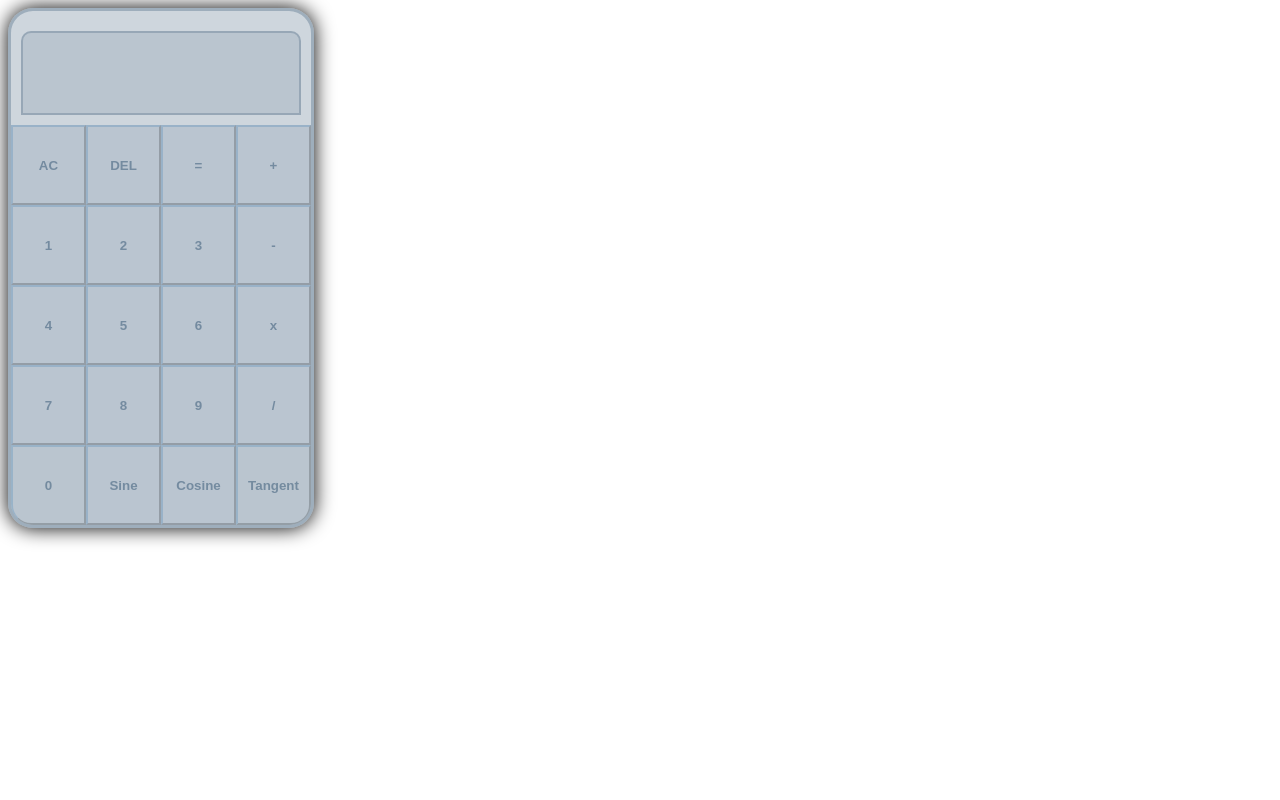
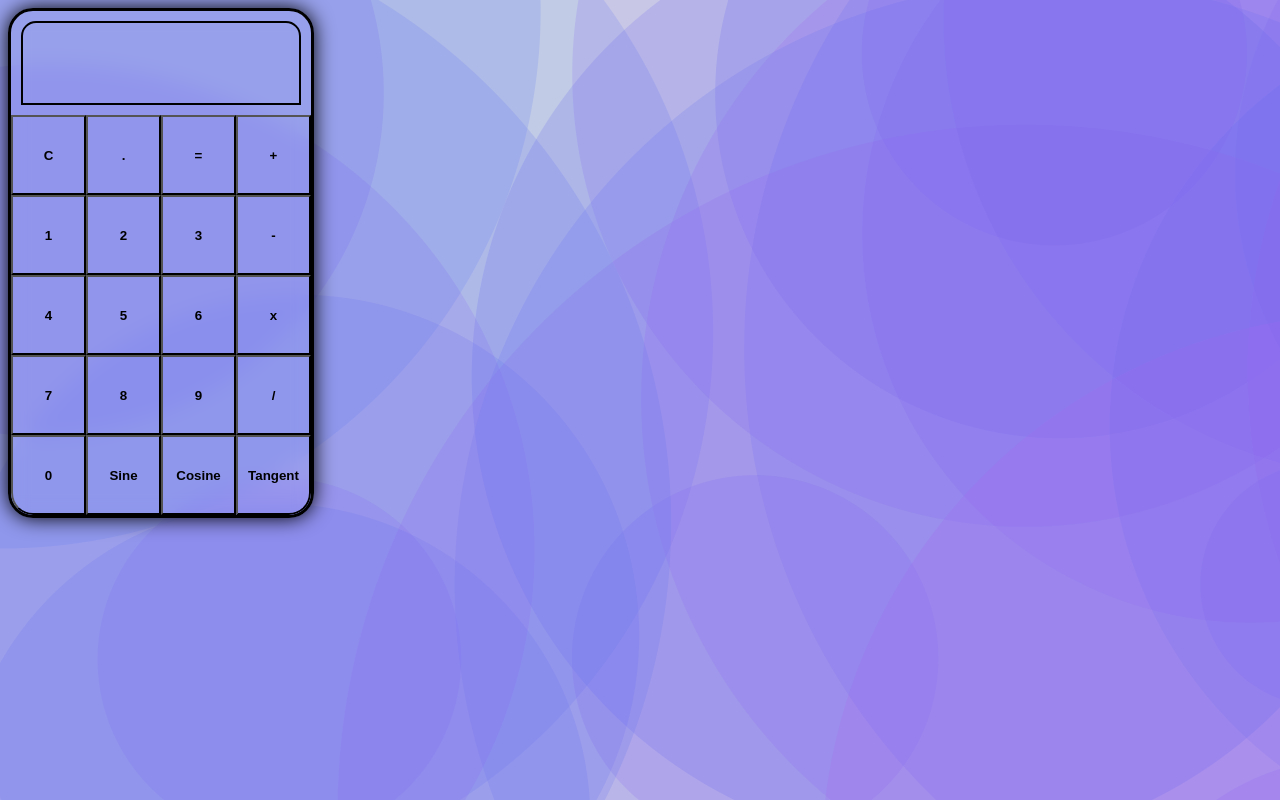
Before and after one commit to DaltonSchwanke/Simple-Calculator, a plain HTML site: page index.html in a window 1280 px wide. Drawn offline with Linux system fonts and the light colour scheme.

Commit message:
Added some JS functions

```diff
--- a/index.html
+++ b/index.html
@@ -7,40 +7,42 @@
     <link rel="stylesheet" href="styles.css">
     <script src="script.js"></script>
 </head>
-<body >
+<body class="background">
    <div id="mydiv">
         <div id="mydivheader"></div>
         <form>
-            <div class="inputOutput"></div>
-            <div class="row">
-                <button id="AC">AC</button>
-                <button id="DEL">DEL</button>
-                <button id="equal">=</button>
-                <button id="add">+</button>
+            <div class="inputOutput">
+                <input type="text" id="result">
             </div>
             <div class="row">
-                <button>1</button>
-                <button>2</button>
-                <button>3</button>
-                <button>-</button>
+                <button id="C" onclick="clear(); return false;">C</button>
+                <button id="decimal" onclick="dis('.'); return false;">.</button>
+                <button id="equal" onclick="solve(); return false;">=</button>
+                <button id="add" onclick="dis('+'); return false;">+</button>
             </div>
             <div class="row">
-                <button>4</button>
-                <button>5</button>
-                <button>6</button>
-                <button>x</button>
+                <button id="one" onclick="dis('1'); return false;">1</button>
+                <button id="two" onclick="dis('2'); return false;">2</button>
+                <button id="three" onclick="dis('3'); return false;">3</button>
+                <button id="subtract" onclick="dis('-'); return false;">-</button>
             </div>
             <div class="row">
-                <button>7</button>
-                <button>8</button>
-                <button>9</button>
-                <button>/</button>
+                <button id="four" onclick="dis('4'); return false;">4</button>
+                <button id="five" onclick="dis('5'); return false;">5</button>
+                <button id="six" onclick="dis('6'); return false;">6</button>
+                <button id="multiply" onclick="dis('x'); return false;">x</button>
             </div>
             <div class="row">
-                <button id="bottomLeft">0</button>
-                <button>Sine</button>
-                <button>Cosine</button>
-                <button id="bottomRight">Tangent</button>
+                <button id="seven" onclick="dis('7'); return false;">7</button>
+                <button id="eight" onclick="dis('8'); return false;">8</button>
+                <button id="nine" onclick="dis('9'); return false;">9</button>
+                <button id="divide" onclick="dis('/'); return false;">/</button>
+            </div>
+            <div class="row">
+                <button id="zero" onclick="dis('0'); return false;">0</button>
+                <button id="sine" onclick="dis('sine'); return false;">Sine</button>
+                <button id="cosine" onclick="dis('cosine'); return false;">Cosine</button>
+                <button id="tangent" onclick="dis('tangent'); return false;">Tangent</button>
             </div>
         </form>
     </div>
--- a/script.js
+++ b/script.js
@@ -1,13 +1,10 @@
+// Event listener that reads div click and movement
 document.addEventListener('DOMContentLoaded', function() {
-  // Make the DIV element draggable:
   dragElement(document.getElementById("mydiv"));
 });
 
-// Make the DIV element draggable:
-dragElement(document.getElementById("mydiv")); // Corrected ID to match the HTML
 
-// ... rest of the script.js content
-
+//drag fucntion to move calculator around the window
 function dragElement(elmnt) {
   var pos1 = 0, pos2 = 0, pos3 = 0, pos4 = 0;
   if (document.getElementById(elmnt.id + "header")) {
@@ -48,3 +45,20 @@ function dragElement(elmnt) {
     document.onmousemove = null;
   }
 }
+
+
+function dis(value){
+    document.getElementById("result").value += value;
+}
+
+// Function to clear the contents on screen
+function clear(){
+    document.getElementById("result").value = "";
+}
+
+// solves the equation and prints out the result to the header div
+function solve(){
+    let x = document.getElementById("result").value;
+    let y = math.evaluate(x);
+    document.getElementById("result").value = y;
+}
--- a/styles.css
+++ b/styles.css
@@ -1,20 +1,27 @@
+/* div containing whole calculator and contents */
 #mydiv {
     position: absolute !important;
     z-index: 9;
     width: 300px;
-    background-color: rgba(13, 53, 87, 0.2);
-    border: 3px solid rgba(13, 53, 87 , 0.25);
+    background-color: transparent;
+    border: 3px solid black;
     text-align: center;
     border-radius: 25px;
     box-shadow: 0px 0px 20px black;
     overflow-y: hidden;
     overflow-x: hidden;
+    backdrop-filter: blur(10px);
+  }
+
+/* Background image for page */
+.background{
+    width: 100%;
+    height: 100%;
+    background: url(background.jpg) !important;
 }
 
 
-
-
-
+/* header div for dragging and dropping*/
 #mydivheader {
     padding: 10px;
     padding-bottom: 0px;
@@ -23,20 +30,34 @@
     background-color: transparent;
 }
 
-
+/* Output bar at the top of the calculator */
 .inputOutput{
     margin: 10px;
-    border-radius: 10px;
+    margin-top: 0px;
+    border-radius: 15px;
     height: 80px;
-    background-color:rgba(13, 53, 87, 0.1);
-    border: 2px solid rgba(13, 53, 87, .2);
+    background-color: transparent;
+    border: 2px solid black;
     border-bottom-right-radius: 0px;
     border-bottom-left-radius: 0px;
+    overflow: hidden;
+}
+
+#result{
+    height: 100%;
+    width: 100%;
+    background-color: transparent;
+    border: transparent;
+    margin: 0px;
+    font-family:Arial, Helvetica, sans-serif;
+    font-weight: 600;
+    font-size: 2rem;
+    padding-left: 10px;
+    padding-right: 10px;
 }
 
 
-
-
+/* Row configuration for button layout */
 .row{
     display: flex;
     height: 80px;
@@ -45,26 +66,27 @@
     padding: 0px;
 }
 
-
+/* Button styles to make grid pattern */
 button{
     width: 25%;
-    color: rgba(13, 53, 87, 0.4);
-    background-color:rgba(13, 53, 87, 0.1);
-    border-color: rgba(13, 53, 87, 0.2);
+    color: black;
+    background-color: transparent;
+    border-color: black;
     font-family:Arial, Helvetica, sans-serif;
     font-weight: 600;
     height: 80px;
 }
-
+/*  hover effect of buttons */
 button:hover{
-    background-color: rgba(13, 53, 87, 0.2);
+    background-color: rgba(0, 0, 0, 0.2);
 }
 
-
-#bottomRight{
-    border-bottom-right-radius: 20px;
+/* specific styles for rounding bottom right button to match outer border */
+#tangent{
+    border-bottom-right-radius: 22px;
 }
 
-#bottomLeft{
-    border-bottom-left-radius: 20px;
+/* specific styles for rounding bottom left button to match outer border */
+#zero{
+    border-bottom-left-radius: 22px;
 }
```
Also changed, not shown: background.jpg (added). Lines whose indentation alone changed are shown as unchanged.
